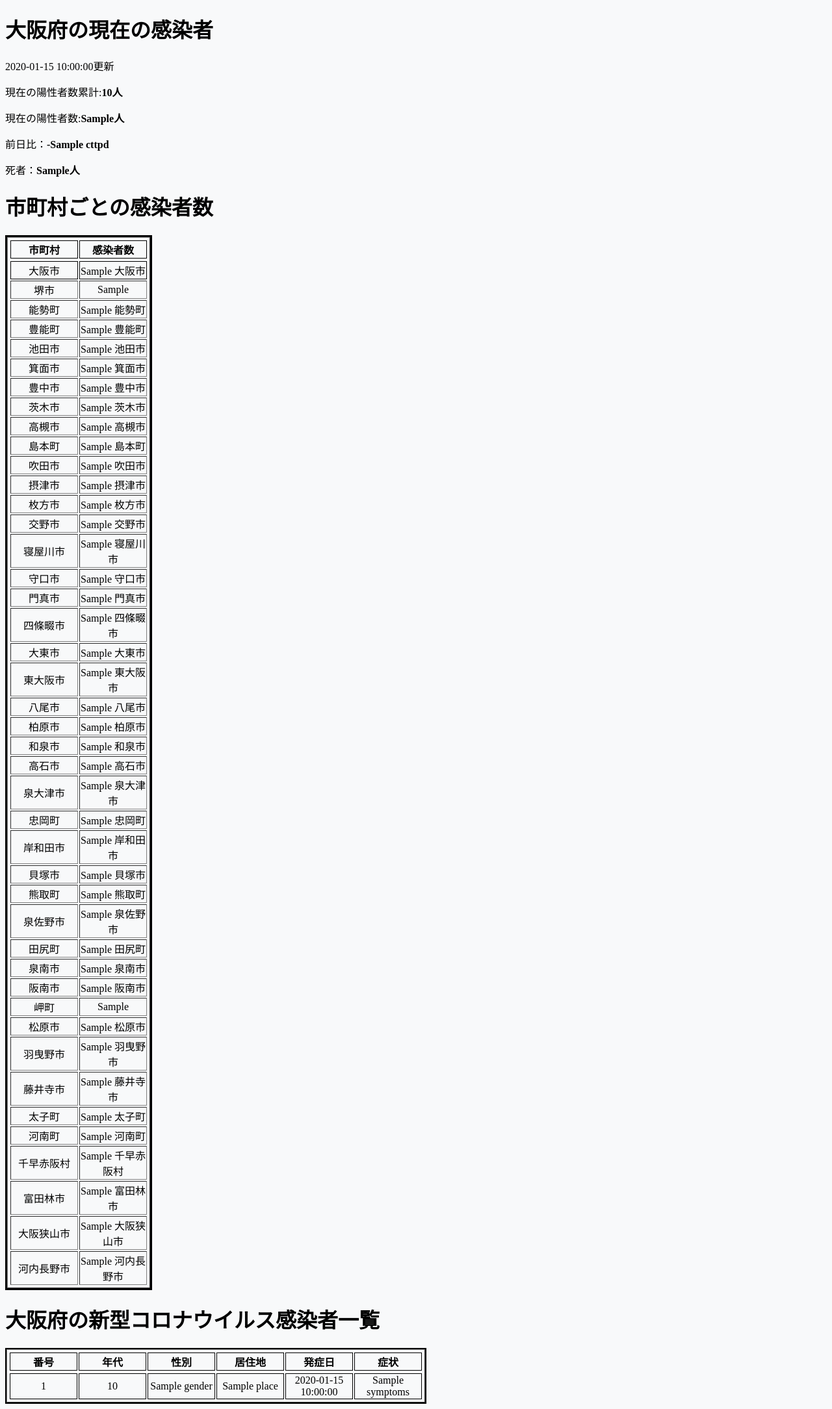
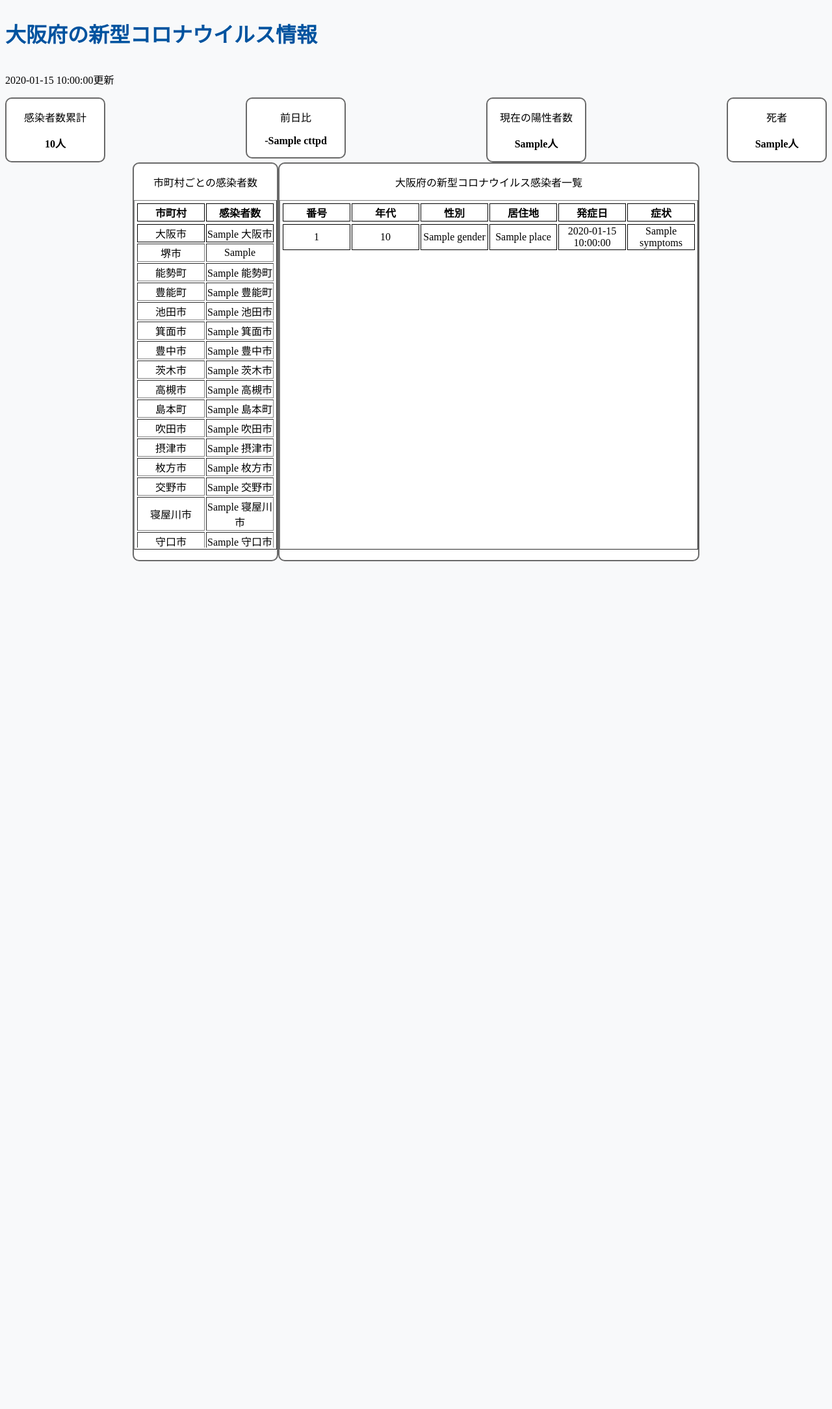
Before and after one commit to nobu114/corona_osaka, a Flask app: template app/templates/index.html in a window 1280 px wide. Shown: the whole page at 65% size. After the commit the page ends 864 px from the top, so only its background shows below. Run offline with Flask 2, Linux system fonts and the light colour scheme; the template is opened without the code that fills it: most values are stand-ins (such as "Sample title", 1, 10 or a date in 2020); parts of the project's set-up code (start-up, migrations or seed data) failed here and were passed over.

Commit message:
箱を並べた感じのレイアウト  テスト中

```diff
--- a/app/static/css/style.css
+++ b/app/static/css/style.css
@@ -1,12 +1,49 @@
 html {
     background-color: #f8f9fa;
   }
-/*.table-contents{
-    height: 200px;
+
+h1 {
+    margin: 0;
+    padding: 20px 0;
+    color: #00539f;
+}
+.table-contents{
+    height: 500px;
     overflow: scroll;
     -webkit-overflow-scrolling: touch
-}*/
-td{
+}
+td {
     text-align: center;
     vertical-align: center;
 }
+.container1 {
+    width: 100%;
+    max-width: 960;
+    display: flex;
+    flex-wrap: wrap;
+    justify-content: space-between;
+    align-items: flex-start;
+    align-content: space-around;
+}
+.container2 {
+    width: 100%;
+    max-width: 960;
+    display: flex;
+    flex-wrap: wrap;
+    justify-content: center;
+    align-items: flex-start;
+    align-content: flex-start;
+}
+.item {
+    border: 2px solid;
+    border-radius: 10px;
+    border-color: dimgrey;
+    background-color: white;
+    flex-basis: 150px ;
+}
+.title {
+    text-align: center;
+}
+.value {
+    text-align: center;
+}
--- a/app/templates/index.html
+++ b/app/templates/index.html
@@ -2,23 +2,44 @@
 <html>
     <head>
         <meta charset="utf-8">
-        <title>テスト</title>
+        <title>大阪府の新型コロナウイルス情報</title>
         <link href="static/css/style.css" rel="stylesheet" type="text/css">
         <meta name="viewport" content="width=device-width,initial-scale=1.0">
     </head>
     <body>
-        <h1>大阪府の現在の感染者</h1>
+        <h1>大阪府の新型コロナウイルス情報</h1>
         <p>{{date}}更新</p>
-        <p>現在の陽性者数累計:<strong>{{total}}人</strong></p>
-        <p>現在の陽性者数:<strong>{{positivity_people}}人</strong></p>
+        <div class="container1">
+            <div class="item">
+                <p class="title">感染者数累計</p>
+                <p class="value"><strong>{{total}}人</strong></p>
+            </div>
+
+            <div class="item">
+                <p class="title">前日比</p>
                 {% if cttpd > 0 %}
-        <p>前日比:<strong>+{{cttpd}}</strong></p>
+                <p class="value"><strong>+{{cttpd}}</strong></p>
                 {% else %}
-        <p>前日比：<strong>-{{cttpd}}</strong></p>
+                <p class="value"><strong>-{{cttpd}}</strong></p>
                 {% endif %}
-        <p>死者：<strong>{{die_people}}人</strong></p>
-        <h1>市町村ごとの感染者数</h1>
-        <div style="height: max-content; width: max-content; border: solid; border-color: black;">
+            </div>
+
+            <dive class="item">
+                <p class="title">現在の陽性者数</p>
+                <p class="value"><strong>{{positivity_people}}人</strong></p>
+            </dive>
+
+            <div class="item">
+                <p class="title">死者</p>
+                <p class="value"><strong>{{die_people}}人</strong></p>
+            </div>
+        </div>
+
+        <div class="container2">
+            <div class="item">
+                <p class="title">市町村ごとの感染者数</p>
+                <p class="value">
+                    <div style="height: max-content; width: max-content;">
                         <table border="1">
                             <thead style="display: block;">
                                 <tr>
@@ -202,8 +223,12 @@
                             </tbody>
                         </table>
                     </div>
-        <h1>大阪府の新型コロナウイルス感染者一覧</h1>
-        <div style="height: max-content; width: max-content; border: 2px solid; border-color: black;">
+                </p>
+            </div>
+            <div class="item">
+                <p class="title">大阪府の新型コロナウイルス感染者一覧</p>
+                <p class="value">
+                    <div style="height: max-content; width: max-content;">
                     <table border="1">
                         <thead style="display: block;">
                             <tr>
@@ -229,5 +254,8 @@
                         </tbody>
                     </table>
                     </div>
+                </p>
+            </div>
+        </div>
     </body>
 </html>
```
Lines whose indentation alone changed are shown as unchanged.
